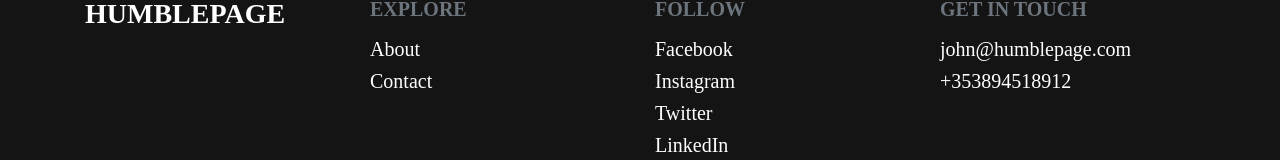
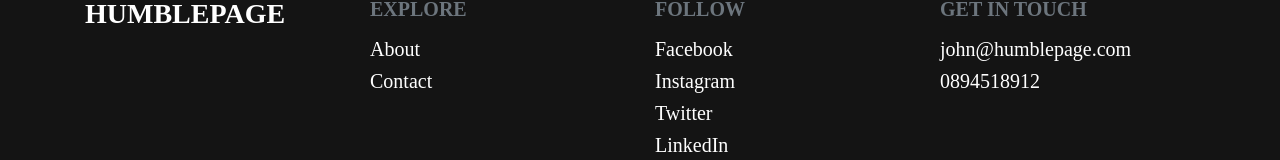
Before and after one commit to jkrclaro/asimov, a React (Create React App) app in the folder humblepage/: page / in a window 1280 px wide. Shown: the part 2531-2691 px from the top of the page. Built offline with nearby package versions, Linux system fonts and the light colour scheme; what webfontloader would draw is missing.

Commit message:
0xx phone number

```diff
--- a/humblepage/src/components/Contact.jsx
+++ b/humblepage/src/components/Contact.jsx
@@ -36,7 +36,7 @@ class Contact extends React.Component {
                             <h3 className='mb-3'><b>We look forward to hearing from you.</b></h3>
                             <div className='mb-5'>
                                 <div>You can always contact us directly at <a href='mailto:john@humblepage.com' className='theme-color'>john@humblepage.com</a></div>
-                                <div>or call us at <a href='tel:+353894518912' className='theme-color'>+353894518912</a></div>
+                                <div>or call us at <a href='tel:0894518912' className='theme-color'>0894518912</a></div>
                             </div>
                             <form action='https://formspree.io/john@humblepage.com' method='POST'>
                                 <h5><b>Project information</b></h5>
--- a/humblepage/src/components/Footer.jsx
+++ b/humblepage/src/components/Footer.jsx
@@ -47,7 +47,7 @@ class Footer extends React.Component {
                             <div className='col-lg-3 mt-4'>
                                 <h5 className='text-muted mb-3'><b>GET IN TOUCH</b></h5>
                                 <h5><a href='mailto:john@humblepage.com' className='white-color'>john@humblepage.com</a></h5>
-                                <h5><a href='tel:+353894518912' className='white-color'>+353894518912</a></h5>
+                                <h5><a href='tel:0894518912' className='white-color'>0894518912</a></h5>
                             </div>
                         </div>
                     ) : (
@@ -55,7 +55,7 @@ class Footer extends React.Component {
                             <h3 className='mb-5'><b>HUMBLEPAGE</b></h3>
                             <h5 className='text-muted mb-3'><b>GET IN TOUCH</b></h5>
                             <h5><a href='mailto:john@humblepage.com' className='white-color'>john@humblepage.com</a></h5>
-                            <h5><a href='tel:+353894518912' className='white-color'>+353894518912</a></h5>
+                            <h5><a href='tel:0894518912' className='white-color'>0894518912</a></h5>
                         </div>
                     )}
                 </div>
--- a/humblepage/src/components/Header.jsx
+++ b/humblepage/src/components/Header.jsx
@@ -51,7 +51,7 @@ class Header extends React.Component {
                             <br/>
                             <br/>
                             <br/>
-                            <a href="tel:+353894518912">+353894518912</a>
+                            <a href="tel:0894518912">0894518912</a>
                         </div>
                     </div>
                 </div>
```
